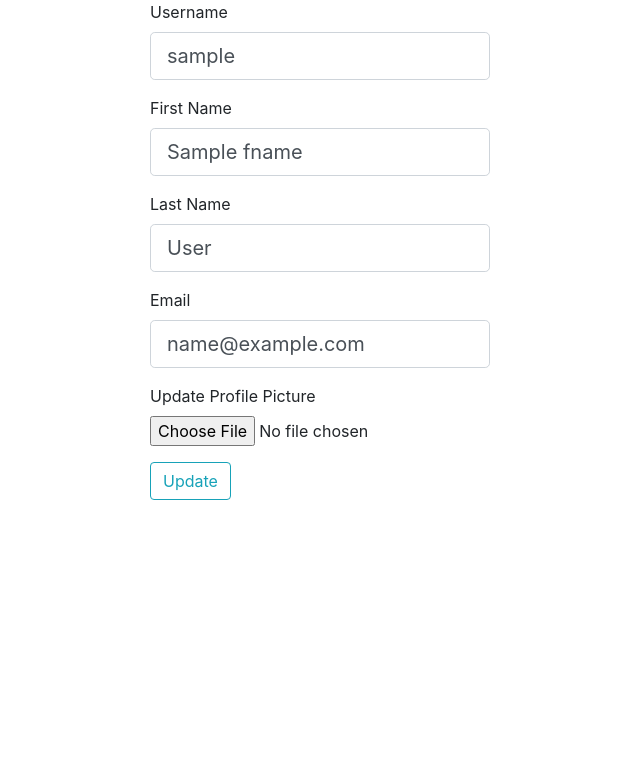
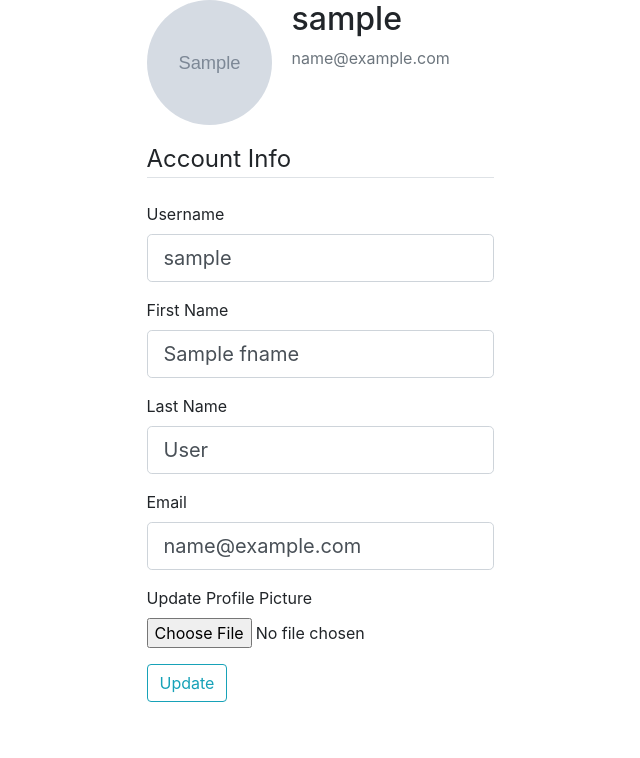
Before and after one commit to fdeboo/101things, a Flask app: page /account in a window 1280 px wide. Shown: the part 58-816 px from the top of the page, without its empty margins (320-960 px from the left). Before the commit the page ends 558 px from the top, so only its background shows below. Run offline with Flask 2, Linux system fonts and the light colour scheme; a user stored in the database is signed in; grey boxes marked "Sample" are stand-in pictures; a database or web service that is not in the repository returns one stand-in record (values such as "Sample title"); some libraries are stand-ins or nearby versions.

Commit message:
Update account route and svae picture function

```diff
--- a/cityexplorer/forms.py
+++ b/cityexplorer/forms.py
@@ -39,7 +39,7 @@ class UpdateAccountForm(FlaskForm):
     fname = StringField('First Name', validators=[InputRequired(), Length(min=2, max=14)])
     lname = StringField('Last Name', validators=[InputRequired(), Length(min=2, max=14)])
     email = StringField('Email', validators=[InputRequired(), Email()])
-    picture = FileField('Update Profile Picture', validators=[FileAllowed('jpg', 'png')])
+    picture = FileField('Update Profile Picture', validators=[FileAllowed(['jpg', 'png'])])
     submit = SubmitField('Update')
 
 
--- a/cityexplorer/routes.py
+++ b/cityexplorer/routes.py
@@ -1,4 +1,7 @@
-from flask import Flask, render_template, redirect, url_for, flash, request
+import os
+import secrets
+from PIL import Image
+from flask import Flask, render_template, redirect, url_for, flash, request, current_app
 from flask_pymongo import PyMongo
 from bson.objectid import ObjectId
 from werkzeug.security import generate_password_hash, check_password_hash
@@ -51,7 +54,7 @@ def add_suggestion(location):
             }
             })
 
-        flash(location + 'added', 'success')
+        flash(location + ' added', 'success')
         return redirect(url_for('index'))
     return render_template('addsuggestion.html', location=location, form=form, title="Add Suggestion")
 
@@ -77,7 +80,7 @@ def register():
     users = mongo.db.users
     if form.validate_on_submit():
         hashed_password = generate_password_hash(form.password.data)
-        users.insert({'username': form.username.data, 'fname': form.fname.data, 'lname': form.lname.data, 'email': form.email.data, 'password': hashed_password, 'picture' : "default.jpg"})
+        users.insert({'username': form.username.data, 'fname': form.fname.data, 'lname': form.lname.data, 'email': form.email.data, 'password': hashed_password, 'picture' : 'default.jpg'})
         flash('You are now registered and can log in', 'success')
         return redirect(url_for('login'))
     return render_template('register.html', form=form, title="Register")
@@ -92,7 +95,7 @@ def login():
     if form.validate_on_submit():
         user = mongo.db.users.find_one({'email': form.email.data})
         if user and check_password_hash(user['password'], form.password.data):
-            user_data = User(user['_id'], user['username'], user['email'])
+            user_data = User(user['_id'], user['username'], user['fname'], user['lname'], user['email'])
             login_user(user_data, remember=form.remember.data)
             next_page = request.args.get('next')
             return redirect(next_page) if next_page else redirect(url_for('index'))
@@ -109,14 +112,34 @@ def logout():
 
 
 
+def save_picture(form_picture):
+    random_hex = secrets.token_hex(8)
+    _, f_ext = os.path.splitext(form_picture.filename)
+    picture_fn = random_hex + f_ext
+    picture_path = os.path.join(current_app.root_path, 'static/profile_pics', picture_fn)
+    i = Image.open(form_picture)
+
+    i.thumbnail((200,200))
+    i.save(picture_path)
+    print(i.size)
+    return picture_fn
+
+
+
+
+
 @app.route('/account', methods=['GET', 'POST'])
 @login_required
 def account():
     form = UpdateAccountForm()
     users = mongo.db.users
-
+    user = users.find_one({'username': current_user.username})
     if form.validate_on_submit():
-        users.update_one({'username' : current_user.username }, { '$set' : {'username' : form.username.data, 'email' : form.email.data}})
+        if form.picture.data:
+            picture_file = save_picture(form.picture.data)
+        else:
+            picture_file = user['picture']
+        users.update_one({'username' : current_user.username }, { '$set' : {'username' : form.username.data, 'fname' : form.fname.data, 'lname' : form.lname.data,  'email' : form.email.data, 'picture': picture_file}})
         flash('Your account has been updated!', 'success')
         return redirect(url_for('account'))
     elif request.method == 'GET':
@@ -124,4 +147,5 @@ def account():
         form.fname.data = current_user.fname
         form.lname.data = current_user.lname
         form.email.data = current_user.email
-    return render_template('account.html', form=form, title='Account')
+    image_file = url_for('static', filename = f'profile_pics/' + user['picture'])
+    return render_template('account.html', form=form, image_file=image_file, title='Account')
--- a/cityexplorer/static/css/styles.css
+++ b/cityexplorer/static/css/styles.css
@@ -1,3 +1,18 @@
 .palepink {
     color: #f2D8Ce;
 }
+
+.content-section {
+    background: #ffffff;
+    padding: 10px 20px;
+    border: 1px solid #dddddd;
+    border-radius: 3px;
+    margin-bottom: 20px;
+}
+
+.account-img {
+    height: 125px;
+    width: 125px;
+    margin-right: 20px;
+    margin-bottom: 16px;
+}
--- a/cityexplorer/templates/account.html
+++ b/cityexplorer/templates/account.html
@@ -2,13 +2,21 @@
 {% block content %}
 <div class="container">
     <div class="row justify-content-center">
-        <div class="col-md-4 col-md-offset-4">
+        <div class="content=section">
+            <div class="media">
+                <img class="rounded-circle account-img" src="{{ image_file }}" alt="user profile">
+                <div class="media-body">
+                    <h2 class="account-heading">{{ current_user.username}}</h2>
+                    <p class="text-secondary">{{ current_user.email }}</p>
+                </div>
+            </div>
 
-            <form method="POST" action="">
+            <form method='POST' action='' enctype='multipart/form-data'>
                 {{ form.hidden_tag() }}
-                <fieldset class="form-group">
+                <fieldset class='form-group'>
+                    <legend class='border-bottom mb-4'>Account Info</legend>
                     <div class="form-group">
-                        {{ form.username.label(class="form-control-label") }}
+                        {{ form.username.label(class='form-control-label') }}
                         {% if form.username.errors %}
                         {{ form.username(class="form-control form-control-lg is-invalid") }}
                         <div class="invalid-feedback">
@@ -63,19 +71,19 @@
                         {% endif %}
                     </div>
 
-                    <div class="form-group">
+                    <div class='form-group'>
                         {{ form.picture.label() }}
-                        {{ form.picture( class="form-control-file" ) }}
+                        {{ form.picture( class='form-control-file' ) }}
                         {% if form.picture.errors %}
                         {% for error in form.picture.errors %}
-                        <span class="text-danger">{{ error }}</span><br />
+                        <span class='text-danger'>{{ error }}</span><br />
                         {% endfor %}
                         {% endif %}
                     </div>
 
-                <div class="form-group">
-                    {{ form.submit(class="btn btn-outline-info") }}
-                </div>
+                    <div class="form-group">
+                        {{ form.submit(class="btn btn-outline-info") }}
+                    </div>
             </form>
             <br>
 
```
Also changed, not shown: cityexplorer/static/profile_pics/5a5f914a6d0fc69d.JPG (added), cityexplorer/static/profile_pics/default.jpg (added), 2 other files.
